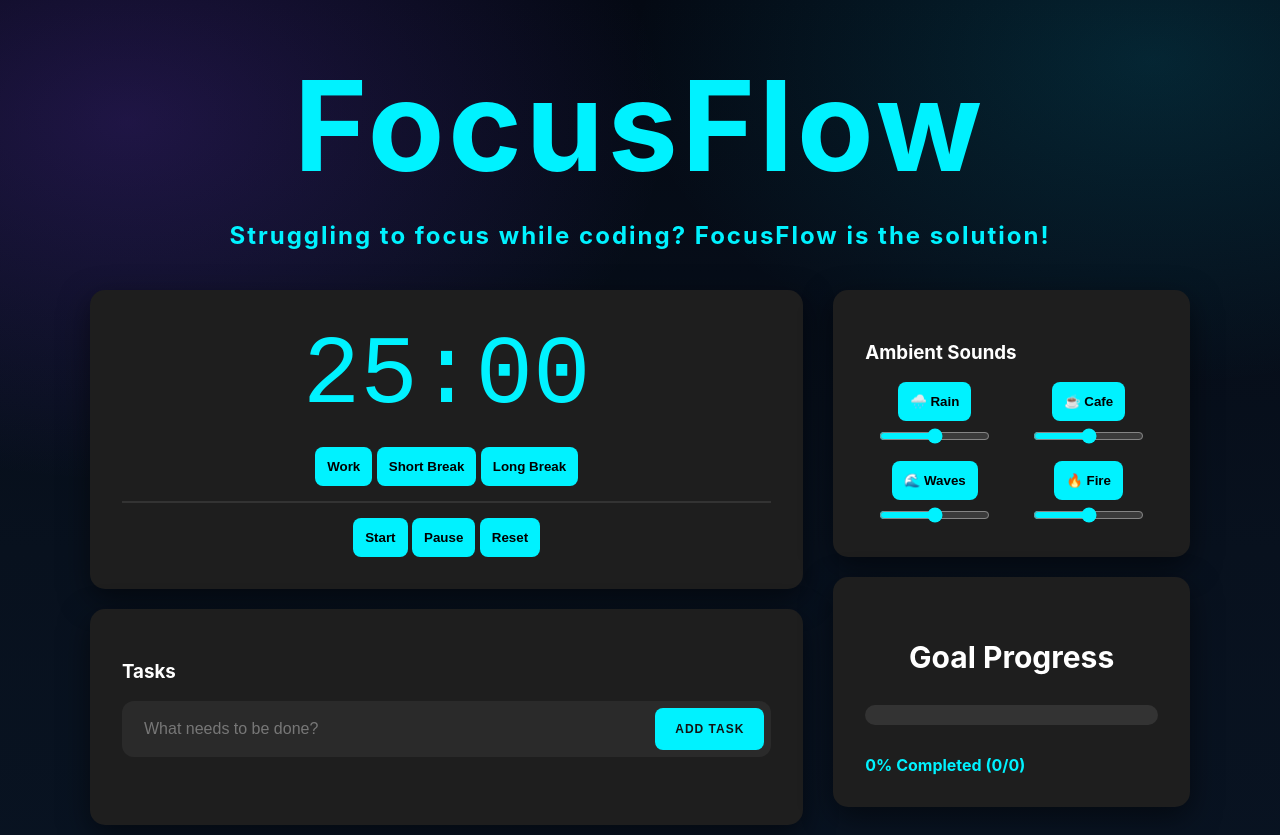
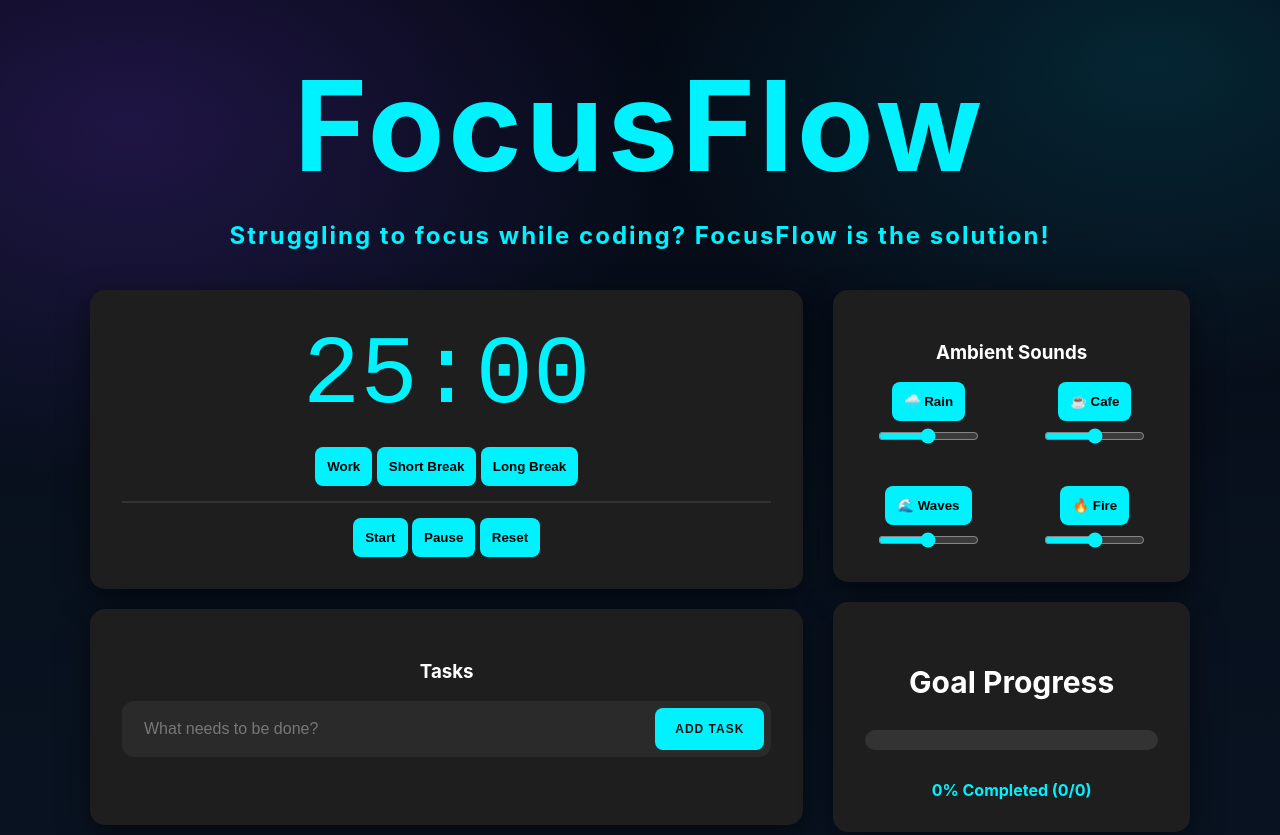
Before and after one commit to GioMts/FocusFlow, a plain HTML site: page index.html in a window 1280 px wide. Shown: the top 835 px of the page. Drawn offline with Linux system fonts and the light colour scheme.

Commit message:
Update styles for h2 and sound-grid layout

```diff
--- a/style.css
+++ b/style.css
@@ -56,6 +56,7 @@ h2 {
     padding: 2rem;
     border-radius: 15px;
     box-shadow: 0 10px 30px rgba(0, 0, 0, 0.5);
+    text-align: center;
 }
 
 #timer-display {
@@ -87,7 +88,7 @@ h2 {
 .sound-grid {
     display: grid;
     grid-template-columns: 1fr 1fr;
-    gap: 15px;
+    gap: 40px;
 }
 
 button {
```
